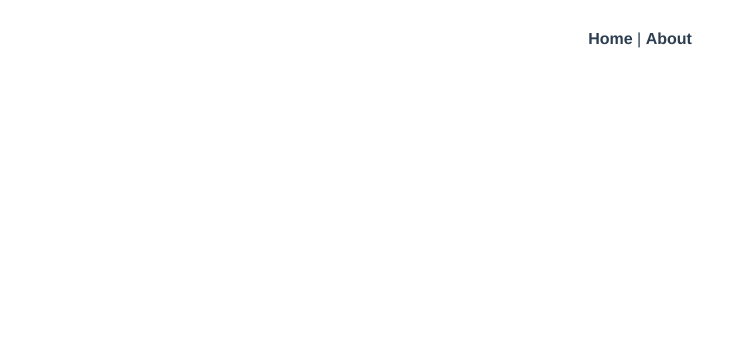
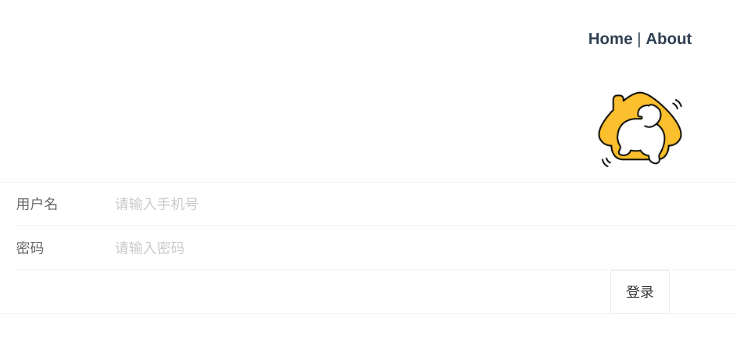
Before and after one commit to m0911m/pet, a Vue app in the folder petapp/: page /#/login in a window 1280 px wide. Before the commit this address led to /#/Login. Shown: the top 352 px of the page, without its empty margins (0-739 px from the left). Built offline with nearby package versions, Linux system fonts and the light colour scheme; what mint-ui would draw is missing.

Commit message:
康光辉

```diff
--- a/petapp/src/router.js
+++ b/petapp/src/router.js
@@ -1,11 +1,14 @@
 import Vue from 'vue'
 import Router from 'vue-router'
 import Home from './views/Home.vue'
+// 引入登录组件
+import Login from './views/Login.vue'
 
 Vue.use(Router)
 
 export default new Router({
   routes: [
+    {path:'/login',component:Login},
     {
       path: '/',
       name: 'home',
--- /dev/null
+++ b/petapp/src/views/Login.vue
@@ -0,0 +1,29 @@
+<template>
+  <div>
+    <van-image width="100" height="100" :src="require('../../public/imgs/logo.jpg')"/>
+    <van-cell-group>
+      <van-field v-model="uname" label="用户名" placeholder="请输入手机号"></van-field>
+      <van-field v-model="upwd" label="密码" type="password" :attr="{autofocus:true}" placeholder="请输入密码"></van-field>
+      <van-button @click="login">登录</van-button>
+    </van-cell-group>
+  </div>
+</template>
+<script>
+export default {
+  data(){
+    return{
+      uname:"",
+      upwd:""
+    }
+  },
+  methods:{
+    login(){
+      var n=this.uname;
+      var u=this.upwd;
+    }
+  }
+}
+</script>
+<style scoped>
+
+</style>
```
Also changed, not shown: petapp/public/imgs/logo.jpg (added).
